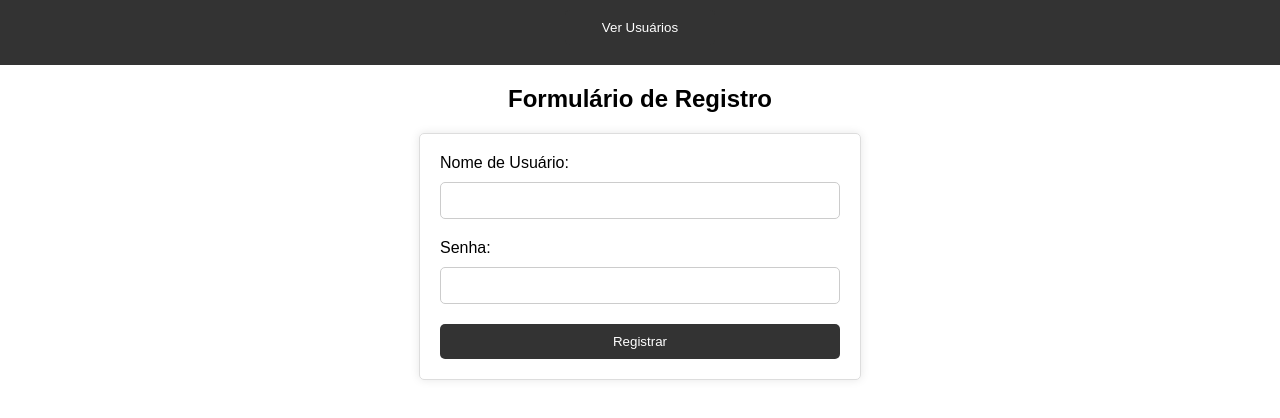
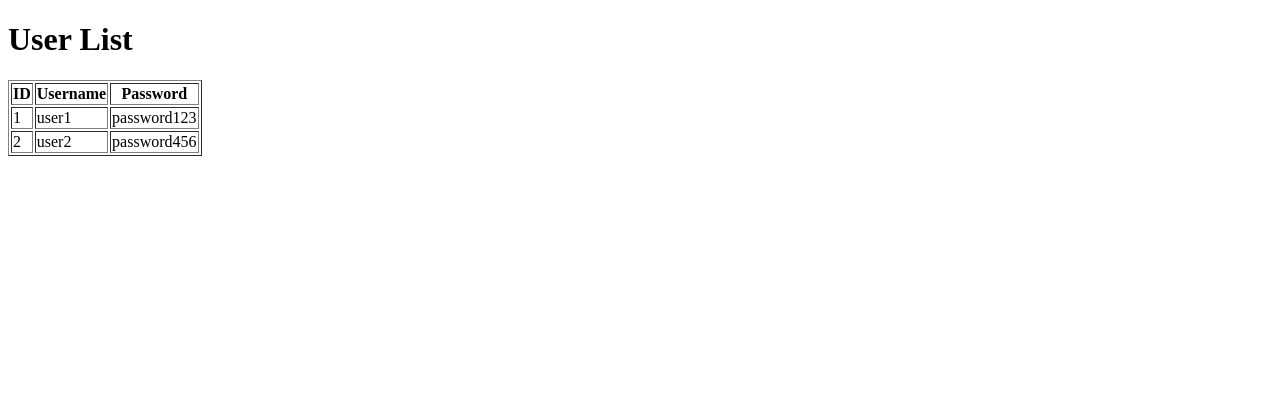
Before and after one commit to LuisPaulinoLevene/ebdunda1, a website: page usuarios.html in a window 1280 px wide. Drawn offline with Linux system fonts and the light colour scheme.

Commit message:
Add files via upload

```diff
--- a/usuarios.html
+++ b/usuarios.html
@@ -3,146 +3,31 @@
 <head>
     <meta charset="UTF-8">
     <meta name="viewport" content="width=device-width, initial-scale=1.0">
-    <title>Formulário de Registro</title>
-    <style>
-        body {
-            font-family: Arial, sans-serif;
-            margin: 0;
-            padding: 0;
-        }
-
-        nav {
-            background-color: #333;
-            padding: 10px;
-            text-align: center;
-        }
-
-        nav button {
-            padding: 10px;
-            background-color: #333;
-            color: white;
-            border: none;
-            border-radius: 5px;
-            cursor: pointer;
-            width: 150px;
-            margin-bottom: 10px;
-        }
-
-        h2 {
-            text-align: center;
-            margin-top: 20px;
-        }
-
-        form {
-            max-width: 400px;
-            margin: 20px auto;
-            padding: 20px;
-            border: 1px solid #ddd;
-            border-radius: 5px;
-            box-shadow: 0 0 10px rgba(0, 0, 0, 0.1);
-        }
-
-        label {
-            display: block;
-            margin-bottom: 10px;
-        }
-
-        input {
-            width: 100%;
-            padding: 10px;
-            margin-bottom: 20px;
-            box-sizing: border-box;
-            border: 1px solid #ccc;
-            border-radius: 5px;
-        }
-
-        button[type="submit"] {
-            background-color: #333;
-            color: white;
-            border: none;
-            border-radius: 5px;
-            padding: 10px 20px;
-            cursor: pointer;
-            width: 100%;
-            box-sizing: border-box;
-        }
-
-        button[type="submit"]:hover {
-            background-color: #555;
-        }
-    </style>
+    <title>User List</title>
 </head>
 <body>
-
-<nav>
-    <button onclick="verUsuarios()">Ver Usuários</button>
-</nav>
-
-<h2>Formulário de Registro</h2>
-
-<form id="registrationForm" onsubmit="registrarUsuario(event)">
-    <label for="username">Nome de Usuário:</label>
-    <input type="text" id="username" name="username" required>
-
-    <label for="password">Senha:</label>
-    <input type="password" id="password" name="password" required>
-
-    <button type="submit">Registrar</button>
-</form>
-
-<script>
-    async function registrarUsuario(event) {
-        event.preventDefault(); // Evita o envio do formulário por padrão
-
-        // Obtém os dados do formulário
-        const formData = new FormData(document.getElementById("registrationForm"));
-
-        // Converte os dados do formulário para um objeto JSON
-        const jsonData = {};
-        formData.forEach((value, key) => {
-            jsonData[key] = value;
-        });
-
-        try {
-            // Envia os dados para o endpoint '/inserir_usuario' em formato JSON
-            const response = await fetch('https://ebdunda1-3f7l.vercel.app/inserir_usuario', {
-                method: 'POST',
-                headers: {
-                    'Content-Type': 'application/json' // Indica que o corpo da requisição está em JSON
-                },
-                body: JSON.stringify(jsonData) // Converte o objeto JSON em uma string JSON
-            });
-
-            if (response.ok) {
-                window.location.href = "/usuarios.html"; // Redireciona após o registro bem-sucedido
-            } else {
-                console.error('Erro ao registrar usuário');
-            }
-        } catch (error) {
-            console.error('Erro ao realizar a requisição POST:', error);
-        }
-
-        // Limpa os campos do formulário após o envio
-        document.getElementById("username").value = "";
-        document.getElementById("password").value = "";
-    }
-
-    async function verUsuarios() {
-        try {
-            // Envia uma solicitação GET para obter os usuários
-            const response = await fetch('https://ebdunda1-3f7l.vercel.app/usuarios');
-
-            if (response.ok) {
-                const usuarios = await response.json();
-                console.log(usuarios); // Faça o que precisar com os usuários
-            } else {
-                console.error('Erro ao obter usuários');
-            }
-        } catch (error) {
-            console.error('Erro ao realizar a requisição GET:', error);
-        }
-    }
-</script>
-
+    <h1>User List</h1>
+    <table border="1">
+        <thead>
+            <tr>
+                <th>ID</th>
+                <th>Username</th>
+                <th>Password</th>
+            </tr>
+        </thead>
+        <tbody>
+            <tr>
+                <td>1</td>
+                <td>user1</td>
+                <td>password123</td>
+            </tr>
+            <tr>
+                <td>2</td>
+                <td>user2</td>
+                <td>password456</td>
+            </tr>
+            <!-- Add more rows as needed -->
+        </tbody>
+    </table>
 </body>
 </html>
```
